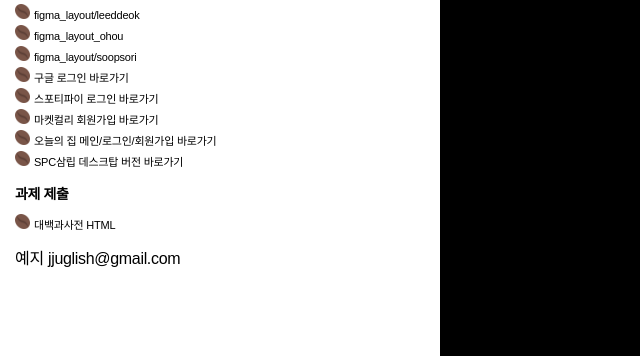
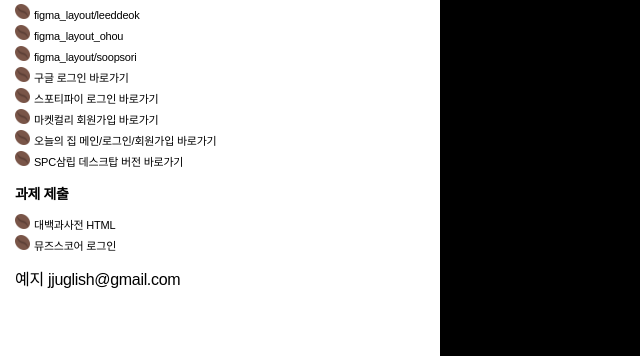
Before and after one commit to Yeaji-J/html_TIL, a PHP site: page / in a window 1280 px wide. Shown: the part 604-960 px from the top of the page, without its empty margins (0-640 px from the left). Run offline with PHP 8.4, Linux system fonts and the light colour scheme.

Commit message:
인덱스 페이지 수정

```diff
--- a/index.html
+++ b/index.html
@@ -130,7 +130,8 @@
             </ul>
             <h2>과제 제출</h2>
             <ul class="result">
-                <li><img src="./figma_layout/images/coffee_bean.png" alt=""><a href="#">대백과사전 HTML</a></li>
+                <li><img src="./figma_layout/images/coffee_bean.png" alt=""><a href="./task/encykorea_250812.html">대백과사전 HTML</a></li>
+                <li><img src="./figma_layout/images/coffee_bean.png" alt=""><a href="./task/musescore_login/musescore_login.html">뮤즈스코어 로그인</a></li>
             </ul>
         </main>
         <footer>
--- a/privacy.html
+++ b/privacy.html
@@ -99,7 +99,7 @@
         <tfoot>
             <tr>
                 <th>1등은?!?</th>
-                <td>??</td>
+                <td>박도리도리</td>
             </tr>
         </tfoot>
     </table>
--- a/task/musescore_login/styles/musescore_login.css
+++ b/task/musescore_login/styles/musescore_login.css
@@ -112,7 +112,9 @@
     width:100%; height:48px;
     margin-top:5px;
     margin-bottom:15px;
+    padding:0 10px;
 }
+
 #wrap .musescore_login_input .pw_input_{
     width:320px; height:48px;
     margin-top:15px;
@@ -127,6 +129,7 @@
 #wrap .musescore_login_input .pw_input .input_pw {
     background:#D9D9D9;
     width:100%; height:48px;
+    padding:0 10px;
 }
 /* 로그인 버튼 */
 #wrap .log_in_btn {
```
